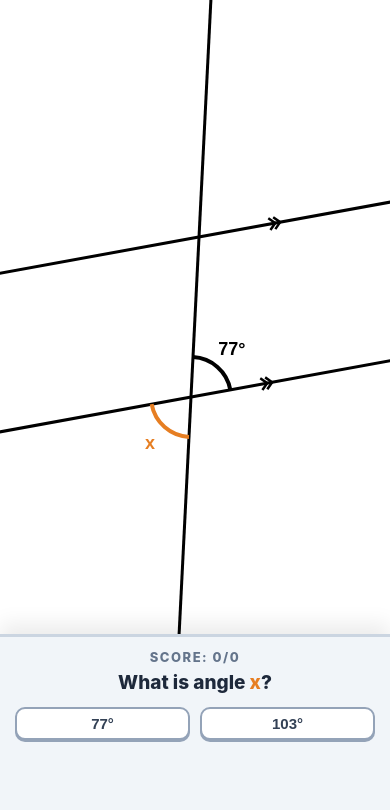
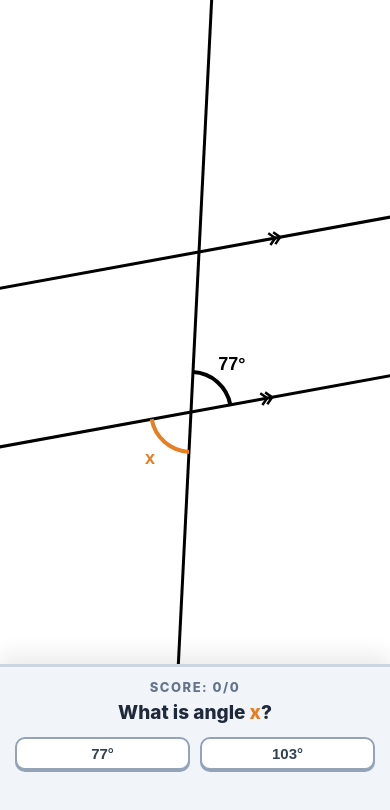
Before and after one commit to GameDevElliot/MathsQuiz, a plain HTML site: page index.html in a window 390 px wide. Both pictures are taken after a click on the button "Start Game". Drawn offline with Linux system fonts and the light colour scheme.

Commit message:
Improve viewport and safe-area handling
Add mobile-friendly viewport and safe-area support and use visualViewport for reliable sizing. Changes include:
- Add viewport-fit=cover to meta viewport.
- Define --safe-bottom and use calc(15px + var(--safe-bottom)) with box-sizing to respect device safe-area insets.
- Use 100dvh with min-height:100vh for more consistent full-height behavior across browsers.
- Switch canvas sizing to use window.visualViewport.width/height when available, and clamp canvas height to Math.max(0, viewportHeight - uiDiv.offsetHeight) to account for the UI panel.
- Add visualViewport resize listener to re-run resize when the app is active (start screen hidden) to handle virtual keyboard and viewport changes.
These updates improve layout correctness on mobile devices with notches, home indicators, and dynamic viewport changes.

```diff
--- a/index.html
+++ b/index.html
@@ -2,9 +2,17 @@
 <html lang="en">
 <head>
     <meta charset="UTF-8">
-    <meta name="viewport" content="width=device-width,initial-scale=1,maximum-scale=1,user-scalable=no"/>
+    <meta name="viewport" content="width=device-width,initial-scale=1,maximum-scale=1,user-scalable=no,viewport-fit=cover"/>
     <title>Angle Game</title>
     <style>
+        :root {
+            --safe-bottom: env(safe-area-inset-bottom, 0px);
+        }
+
+        html, body {
+            height: 100%;
+        }
+
         body {
             margin: 0;
             font-family: -apple-system, BlinkMacSystemFont, "Segoe UI", Roboto, Helvetica, Arial, sans-serif;
@@ -12,7 +20,8 @@
             color: #111;
             display: flex;
             flex-direction: column;
-            height: 100vh;
+            height: 100dvh;
+            min-height: 100vh;
             overflow: hidden;
             touch-action: manipulation;
         }
@@ -91,7 +100,8 @@
             min-height: 180px;
             display: flex;
             flex-direction: column;
-            padding-bottom: max(15px, env(safe-area-inset-bottom));
+            box-sizing: border-box;
+            padding-bottom: calc(15px + var(--safe-bottom));
         }
 
         #score {
@@ -260,9 +270,11 @@
     }
 
     function resize() {
-        W = canvas.width = window.innerWidth;
+        const viewportWidth = window.visualViewport ? window.visualViewport.width : window.innerWidth;
+        const viewportHeight = window.visualViewport ? window.visualViewport.height : window.innerHeight;
+        W = canvas.width = viewportWidth;
         // Account for the specific height of the new UI panel
-        H = canvas.height = window.innerHeight - uiDiv.offsetHeight;
+        H = canvas.height = Math.max(0, viewportHeight - uiDiv.offsetHeight);
         if (geometry && geometry.line1) {
             redraw();
         }
@@ -273,6 +285,14 @@
             resize();
         }
     });
+
+    if (window.visualViewport) {
+        window.visualViewport.addEventListener('resize', () => {
+            if (startScreen.style.display === 'none') {
+                resize();
+            }
+        });
+    }
 
     function rand(a, b) { return Math.random() * (b - a) + a; }
     function randi(a, b) { return Math.floor(rand(a, b + 1)); }
```
